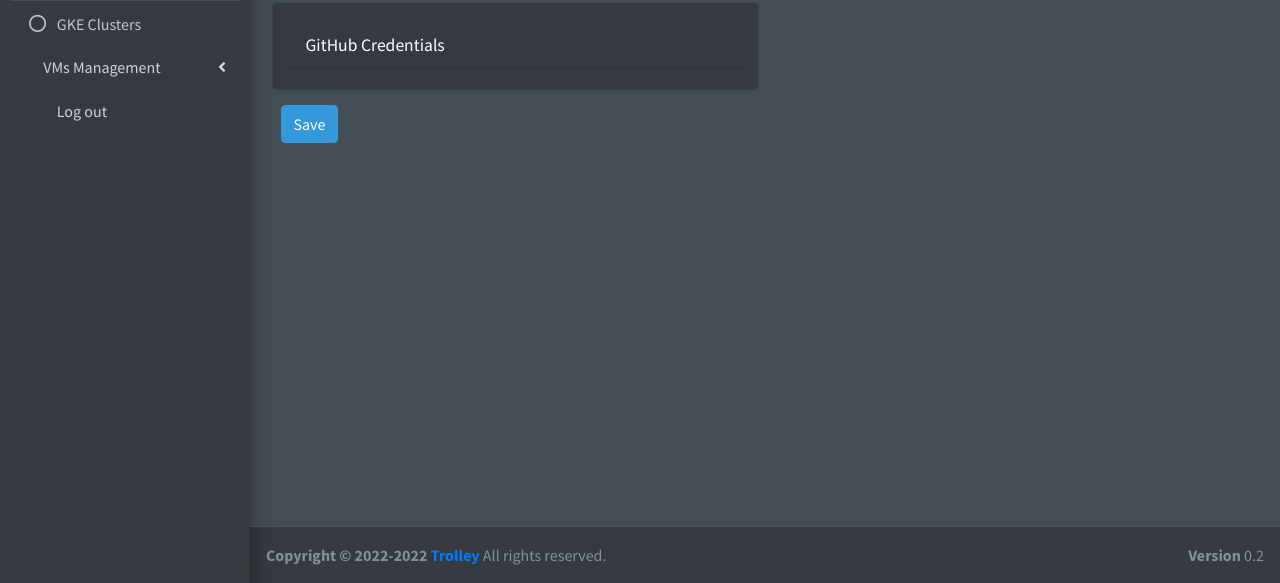
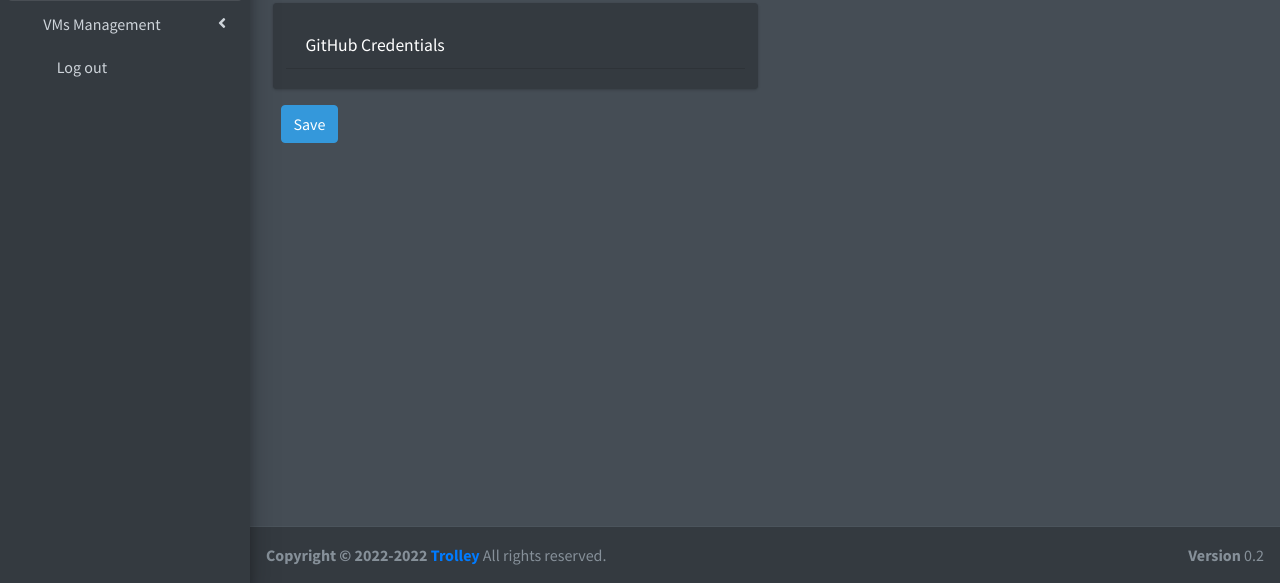
Before and after one commit to Trolley-MGMT/trolleymgmt, a Flask app: template web/templates/manage-settings.html in a window 1280 px wide, after a click on "Clusters Management". Shown: the part 217-800 px from the top of the page. Run offline with Flask 2, Linux system fonts and the light colour scheme; the template is opened without the code that fills it, so the values that code supplies are empty; parts of the project's set-up code (start-up, migrations or seed data) failed here and were passed over; some libraries are stand-ins or nearby versions.

Commit message:
some gui fixes

```diff
--- a/web/templates/manage-settings.html
+++ b/web/templates/manage-settings.html
@@ -16,6 +16,7 @@
     <link href="static/img/trolley.png" rel="icon">
     <script>
       var data = {{ data|tojson }};
+
 
 
 
@@ -127,20 +128,20 @@
                             </p>
                         </a>
                         <ul class="nav nav-treeview" style="display: none;">
-                            <li class="nav-item" style="display: none;" id="build-aks-clusters-div" >
+                            <li class="nav-item" style="display: none;" id="build-aks-clusters-div">
                                 <a href="build-aks-clusters" class="nav-link">
                                     <i class="far fa-circle nav-icon"></i>
                                     <p>AKS Clusters</p>
                                 </a>
                             </li>
-                            <li class="nav-item" style="display: none;" id="build-eks-clusters-div" >
+                            <li class="nav-item" style="display: none;" id="build-eks-clusters-div">
                                 <a href="build-eks-clusters" class="nav-link">
                                     <i class="far fa-circle nav-icon"></i>
                                     <p>EKS Clusters</p>
                                 </a>
                             </li>
-                            <li class="nav-item" style="display: none;" id="build-gke-clusters-div" >
-                                <a href="build-gke-clusters" class="nav-link" >
+                            <li class="nav-item" style="display: none;" id="build-gke-clusters-div">
+                                <a href="build-gke-clusters" class="nav-link">
                                     <i class="far fa-circle nav-icon"></i>
                                     <p>GKE Clusters</p>
                                 </a>
@@ -156,20 +157,20 @@
                             </p>
                         </a>
                         <ul class="nav nav-treeview" style="display: none;">
-                            <li class="nav-item" style="display: none;" id="manage-aks-clusters-div" >
+                            <li class="nav-item" style="display: none;" id="manage-aks-clusters-div">
                                 <a href="manage-aks-clusters" class="nav-link">
                                     <i class="far fa-circle nav-icon"></i>
                                     <p>AKS Clusters</p>
                                 </a>
                             </li>
-                            <li class="nav-item" style="display: none;" id="manage-eks-clusters-div" >
+                            <li class="nav-item" style="display: none;" id="manage-eks-clusters-div">
                                 <a href="manage-eks-clusters" class="nav-link">
                                     <i class="far fa-circle nav-icon"></i>
                                     <p>EKS Clusters</p>
                                 </a>
                             </li>
-                            <li class="nav-item">
-                                <a href="manage-gke-clusters" class="nav-link" id="manage-gke-clusters-div" >
+                            <li class="nav-item" style="display: none;" id="manage-gke-clusters-div">
+                                <a href="manage-gke-clusters" class="nav-link" >
                                     <i class="far fa-circle nav-icon"></i>
                                     <p>GKE Clusters</p>
                                 </a>
@@ -398,7 +399,8 @@
                                     <h3 class="card-title">GitHub Credentials</h3>
                                 </div>
                                 <div id="github-repository-div">
-                                    <label for="github-repository" class="form-label" style="display:none">GitHub Repository</label>
+                                    <label for="github-repository" class="form-label" style="display:none">GitHub
+                                        Repository</label>
                                     <input type="text" class="form-control form-control-border"
                                            id="github-repository"
                                            style="display:none"
--- a/web/templates/register.html
+++ b/web/templates/register.html
@@ -86,12 +86,7 @@
                     <!-- /.col -->
                 </div>
             </form>
-            <a href="#" class="btn btn-block btn-danger">
-                <i class="fab fa-google mr-2"></i>
-                Sign up using Google
-            </a>
         </div>
-
         <a href="login" class="text-center">I already have a user</a>
     </div>
     <!-- /.form-box -->
```
Also changed, not shown: web/templates/build-aks-clusters.html (+9 -8 lines).
